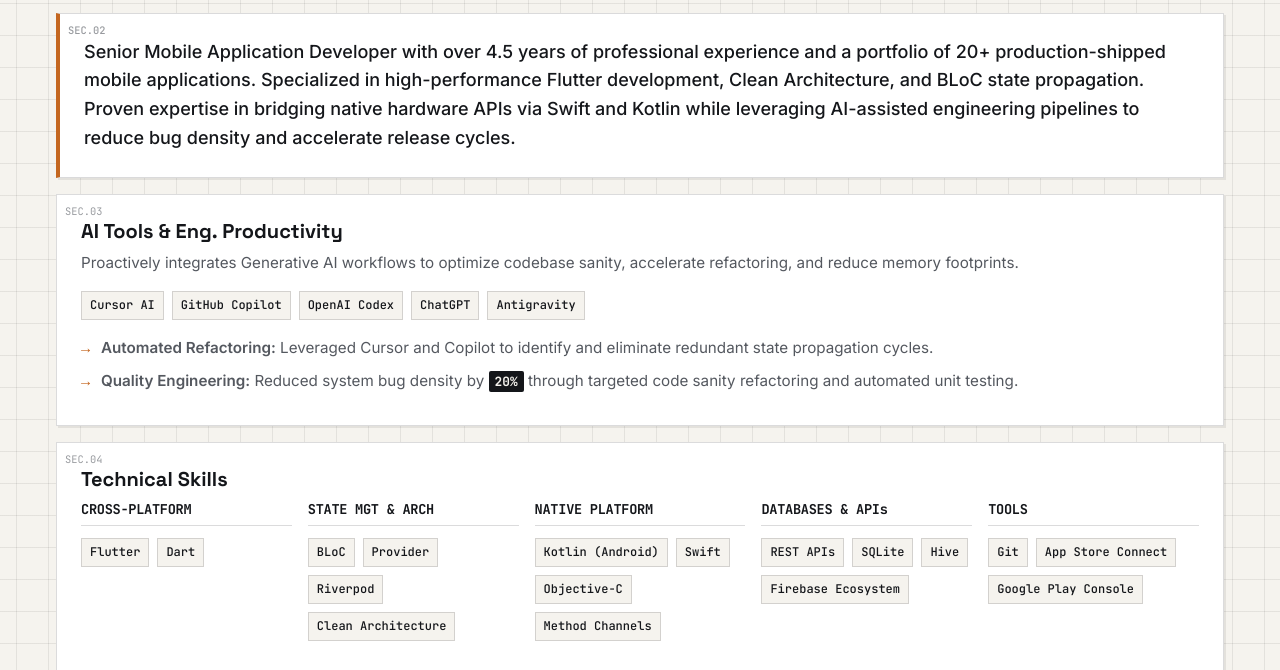
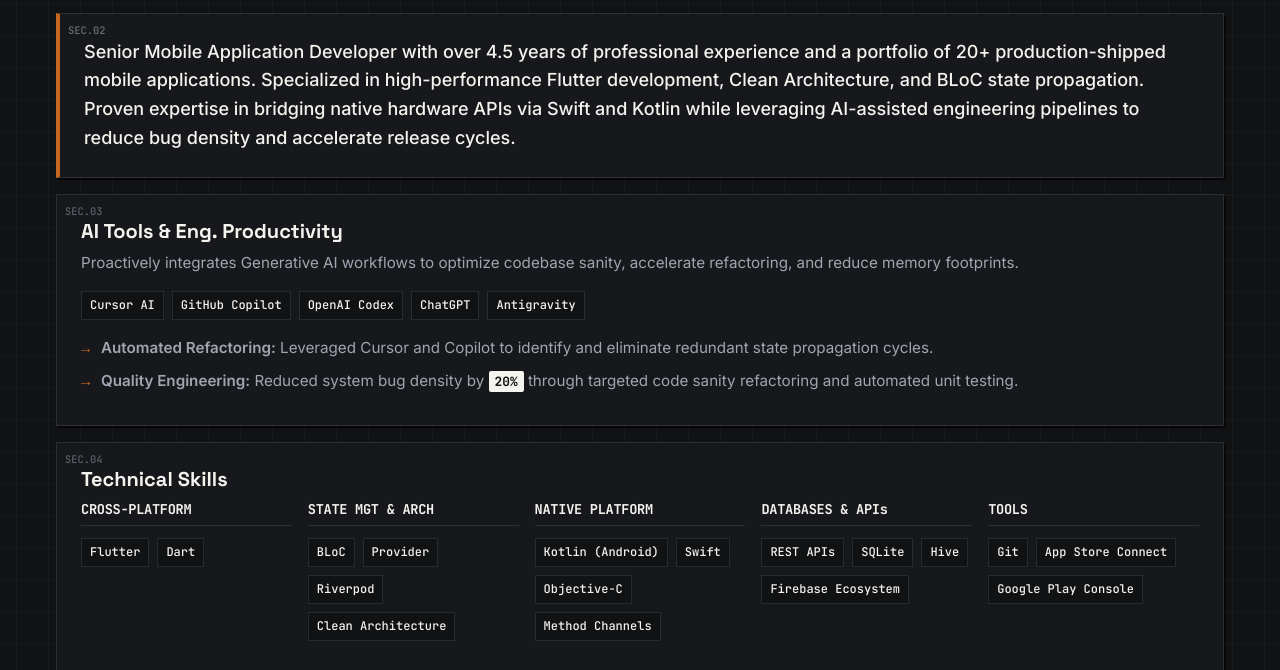
Before and after one commit to thanseer02/portfolio_wazif, a website built with Vite: page index.html in a window 1280 px wide. Shown: the part 285-955 px from the top of the page. Built offline with nearby package versions, Linux system fonts and the light colour scheme.

Commit message:
Switch to dark theme

```diff
--- a/style.css
+++ b/style.css
@@ -1,18 +1,18 @@
 :root {
   /* Color System */
-  --c-bg: #F5F3EE;
-  --c-ink: #14161A;
-  --c-body: #54585F;
+  --c-bg: #111214;
+  --c-ink: #F5F3EE;
+  --c-body: #A0A5AF;
   --c-accent: #C4661F;
   --c-accent-hover: #E08A3E;
-  --c-tile-bg: #FFFFFF;
+  --c-tile-bg: #16181C;
 
   /* Structure */
-  --grid-line: rgba(17, 18, 20, 0.08);
+  --grid-line: rgba(255, 255, 255, 0.03);
   --shadow-offset: 2px;
   --shadow-hover: 4px;
-  --shadow-color: rgba(17, 18, 20, 0.08);
-  --border-color: rgba(17, 18, 20, 0.15);
+  --shadow-color: rgba(0, 0, 0, 0.6);
+  --border-color: rgba(255, 255, 255, 0.1);
 
   /* Fonts */
   --font-heading: 'Space Grotesk', sans-serif;
```
